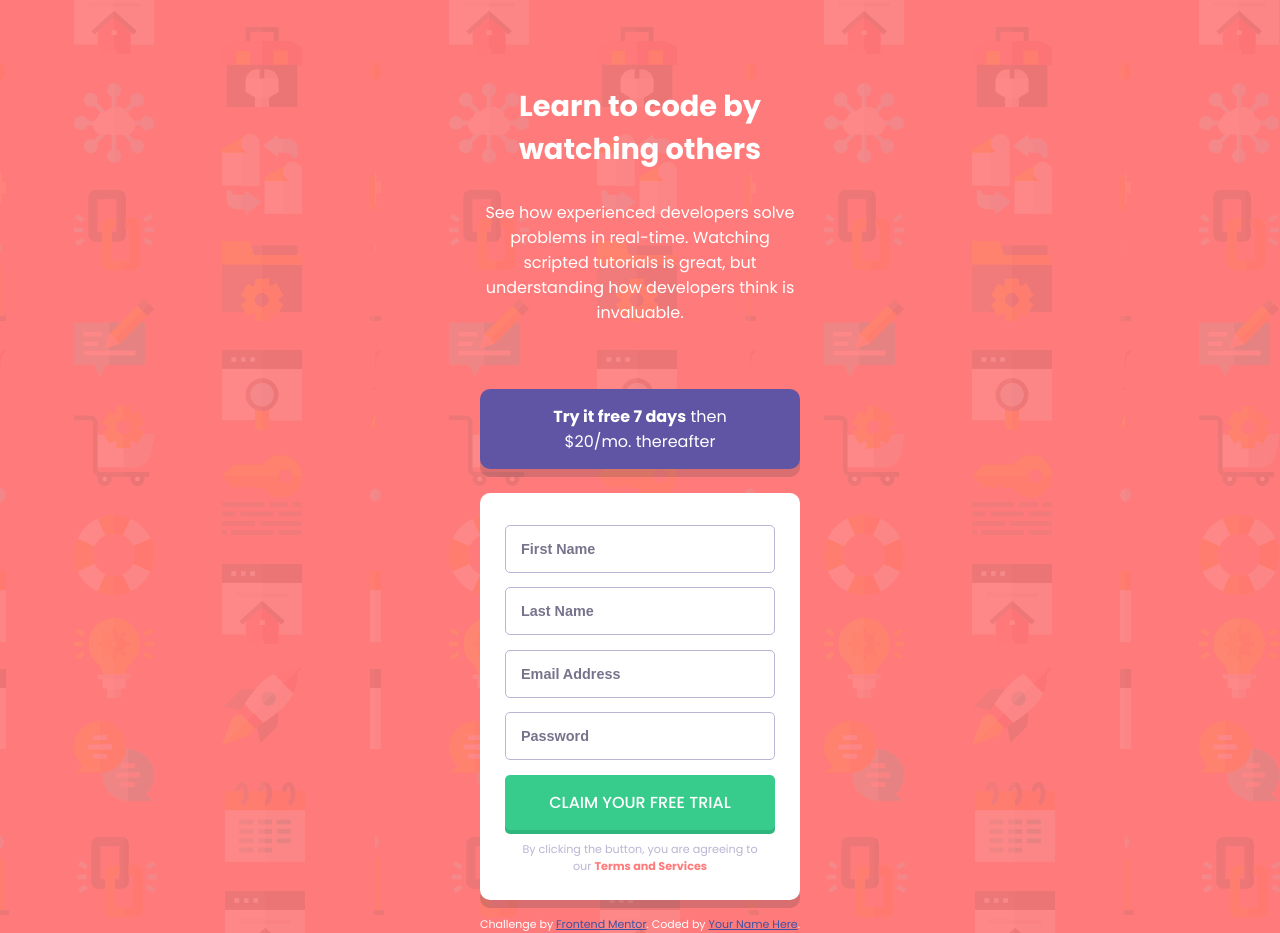
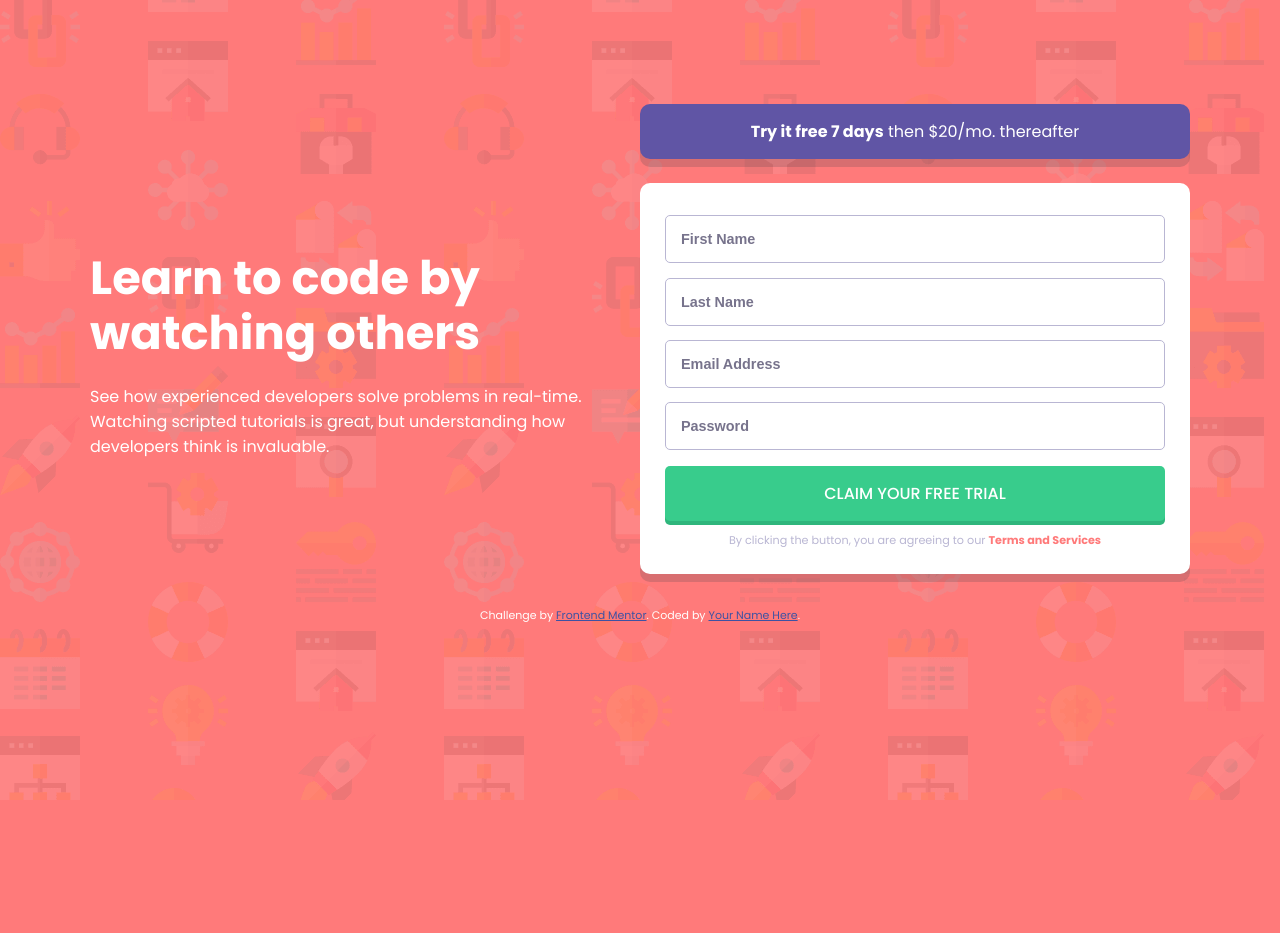
Before and after one commit to et-coder/intro-component-signup-form, a plain HTML site: page index.html in a window 1280 px wide. After the commit the page ends 800 px from the top, so only its background shows below. Drawn offline with Linux system fonts and the light colour scheme.

Commit message:
make the page responsive

```diff
--- a/style.css
+++ b/style.css
@@ -11,10 +11,11 @@ body {
     background: url('images/bg-intro-mobile.png');
     background-color: hsl(0, 100%, 74%);
     color: #fff;
+    padding: 5em 1em;
 }
 
 .container {
-    width: 320px;
+    max-width: 320px;
     margin: 0 auto;
     display: flex;
     flex-direction: column;
@@ -25,18 +26,18 @@ body {
 }
 
 .hero {
-    padding: 2.5em 0;
     margin-top: 1em;
     text-align: center;
 }
 
 h1 {
+    line-height: 1.2;
     font-size: 1.8rem;
     margin: 1em 0;
 }
 
 .try-it {
-    padding: 15px 50px;
+    padding: 15px 40px;
     background-color: hsl(248, 32%, 49%);
     text-align: center;
     border-radius: 10px;
@@ -100,3 +101,48 @@ input:focus {
     font-weight: bold;
     color: hsl(0, 100%, 74%);
 }
+
+@media only screen and (min-width: 768px) {
+    .container {
+        max-width: 500px;
+    }
+
+}
+
+@media only screen and (min-width: 1024px) and (orientation: landscape) {
+
+    body {
+        margin: auto 3.5rem;
+        background-image: url('images/bg-intro-desktop.png');
+    }
+
+    .container {
+        flex-direction: row;
+        max-width: 1100px;
+        align-items: center;
+        justify-content: space-between;
+    }
+
+    .hero {
+        text-align: left;
+        flex: 50%;
+        max-width: 45%;
+    }
+
+    h1 {
+        font-size: 2.9rem;
+        margin: .5em 0;
+    }
+
+
+    .free-trial {
+        flex: 50%;
+        max-width: 50%;
+    }
+
+    .attribution {
+        position: absolute;
+        left: 50%;
+        transform: translate(-50%, 100%);
+    }
+}
```
